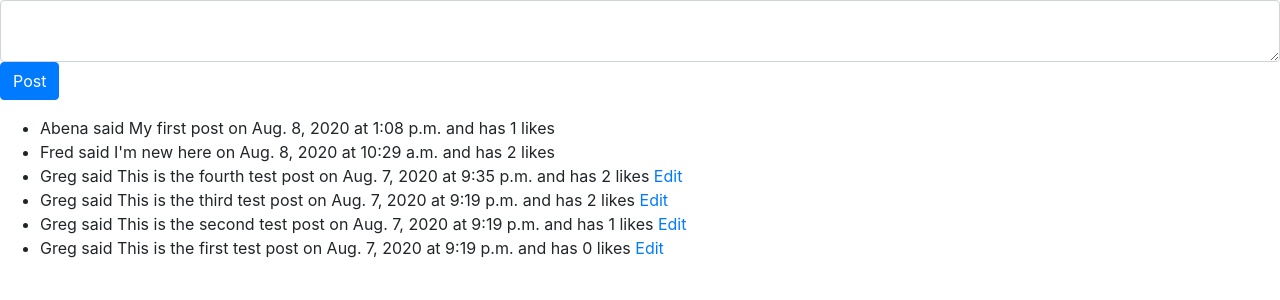
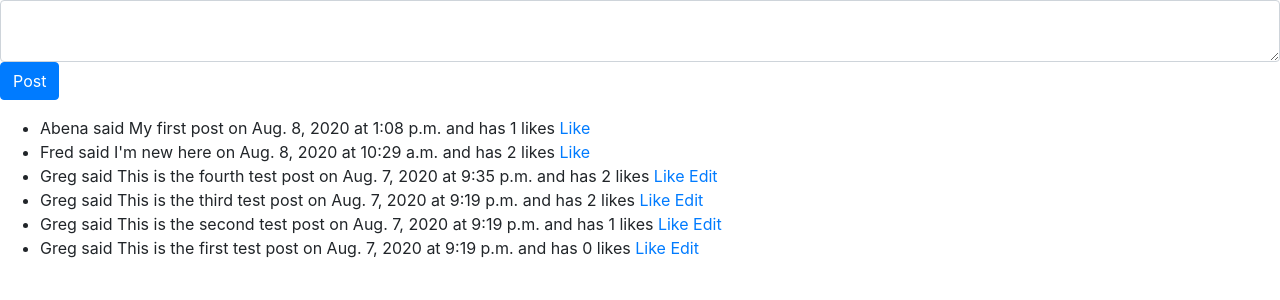
Before and after one commit to despicable-m/Sociofeed, a Django app: page / in a window 1280 px wide. Shown: the part 56-356 px from the top of the page. Run offline with Django 3.2, Linux system fonts and the light colour scheme; a user stored in the database is signed in; data comes from the database, SQL or seed files in the repository; both versions use the stored data as it was after the commit; some libraries are stand-ins or nearby versions.

Commit message:
implemented like

```diff
--- a/network/templates/network/index.html
+++ b/network/templates/network/index.html
@@ -15,8 +15,9 @@
             {% for i in post %}
                 <li>
                     {{ i.user|title }} said {{ i.post}} on {{ i.date }} at {{ i.time }} and has {{ i.likes.count }} likes
+                    <a href="like/{{ i.id }}">Like </a>
                     {% if i.user == request.user %}
-                        <a href="edit/{{ i.id }}">Edit</a>
+                        <a href="edit/{{ i.id }}"> Edit</a>
                     {% endif %}
                 </li>
             {% empty %}
--- a/network/urls.py
+++ b/network/urls.py
@@ -11,5 +11,6 @@ urlpatterns = [
     path("profile", views.profile, name="profile"),
     path("follow/<id>", views.follow, name="follow"),
     path("following", views.following, name="following"),
-    path("edit/<id>", views.edit, name="edit")
+    path("edit/<id>", views.edit, name="edit"),
+    path("like/<id>", views.like, name="like")
 ]
--- a/network/views.py
+++ b/network/views.py
@@ -149,3 +149,19 @@ def edit(request, id):
         })
     else:
         return HttpResponse("Sorry, you can't edit others' posts")
+
+
+def like(request, id):
+    user = User.objects.get(username=request.user)
+    post = Post.objects.get(pk=id)
+    post_likes = post.likes.all()
+
+    liker_list = list()
+    for likes in post_likes:
+        liker_list.append(likes.user.username)
+
+    if str(request.user) in liker_list:
+        Like.objects.filter(user=user, post=post).delete()
+    else:
+        Like.objects.create(user=user, post=post, like=1)
+    return HttpResponseRedirect(reverse("index"))
```
Also changed, not shown: db.sqlite3.
